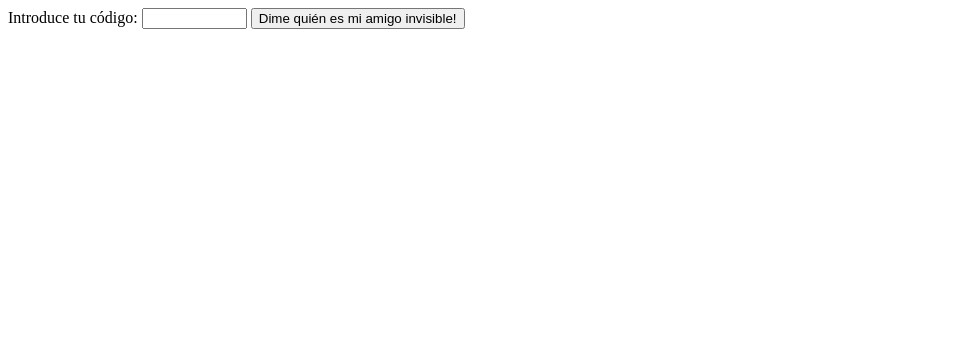
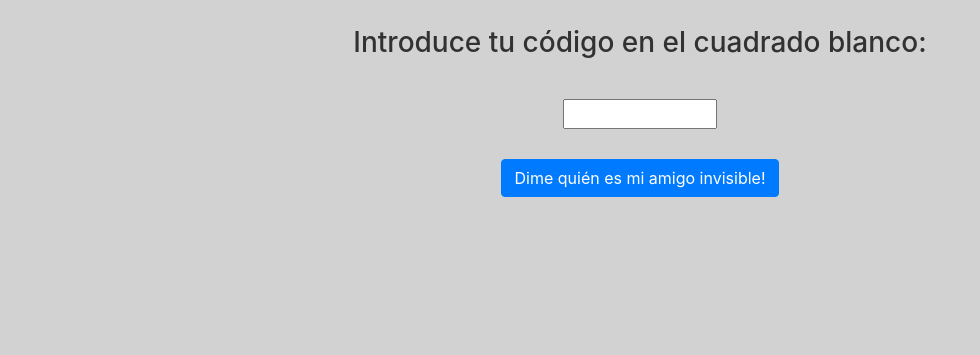
Before and after one commit to FranVadillo/amigo-invisible, a plain HTML site: page index.html in a window 1280 px wide. Shown: the whole page, without its empty margins (0-980 px from the left). Drawn offline with nearby package versions, Linux system fonts and the light colour scheme.

Commit message:
Add files via upload

```diff
--- a/index.html
+++ b/index.html
@@ -1,10 +1,33 @@
 <!DOCTYPE html>
 <html>
-<script src="source.js"></script>
-<label for="code"> Introduce tu código:</label>
-<input type="text" id="code" size="10" />
-<button type="button" onclick="calc()">Dime quién es mi amigo invisible!</button>
-<div id="result">
-  This is my DIV element.
-</div>
+	<head>
+        <meta charset="utf-8" />
+        <meta http-equiv="X-UA-Compatible" content="IE=edge">
+        <title>Amigo invisible</title>
+        <meta name="viewport" content="width=device-width, initial-scale=1">
+        <!-- Bootstrap core CSS -->
+        <link href="https://stackpath.bootstrapcdn.com/bootstrap/4.1.3/css/bootstrap.min.css" rel="stylesheet">
+        <!-- jQuery library -->
+        <script src="https://ajax.googleapis.com/ajax/libs/jquery/3.3.1/jquery.min.js"></script>
+        <!-- Latest compiled JavaScript -->
+        <script src="https://maxcdn.bootstrapcdn.com/bootstrap/3.3.7/js/bootstrap.min.js"></script>
+        <link rel="stylesheet" type="text/css" media="screen" href="style.css" />
+	<script src="source.js"></script>
+	</head>
+    <body>
+        <div id="row" class="row">
+            <div class="col-12">
+		 <h3> Introduce tu código en el cuadrado blanco: </h3>
+            </div>
+            <div class="col-12">
+		<input type="text" id="code" size="10" />
+            </div>
+            <div class="col-12">
+		<button type="button" class="btn btn-primary" onclick="calc();">Dime quién es mi amigo invisible!</button>
+            </div>
+            <div class="col-12">
+		<h1 id="result"> a </h1>
+            </div>
+        </div>
+    </body>
 </html>
--- a/source.js
+++ b/source.js
@@ -108,15 +108,18 @@ window.onload = function() {
 
 	}
 }
-calc = function()
+function calc()
 {
 	let input = parseInt(document.getElementById("code").value);
 	result_label.style.display = "none"
 	for (let i = 0; i < codes.length; i++)
 	{
+		console.log(input + ", " + codes[i]);
 		if(input == codes[i]){
 			result_label.innerHTML = people[i] + " regala a " + people[results[i]];
 			result_label.style.display = "block"
+			console.log("codigo valido");
 		}
 	}
+	console.log("Entro");
 }
--- /dev/null
+++ b/style.css
@@ -0,0 +1,24 @@
+body{
+	padding: 2% 2% 5% 2%;
+	margin: auto;
+	text-align: center;
+	background-color: rgb(210, 210, 210);
+}
+#image{
+	margin: 20px 0 20px 0;
+}
+h1{
+	margin-bottom: 30px;
+	color: rgb(50, 50, 50);
+}
+h3{
+	margin-bottom: 10px;
+}
+a{
+	color: rgb(80, 80, 80);
+	text-decoration: underline;
+}
+div{
+	margin-bottom: 30px;
+	color: rgb(50, 50, 50);
+}
```
